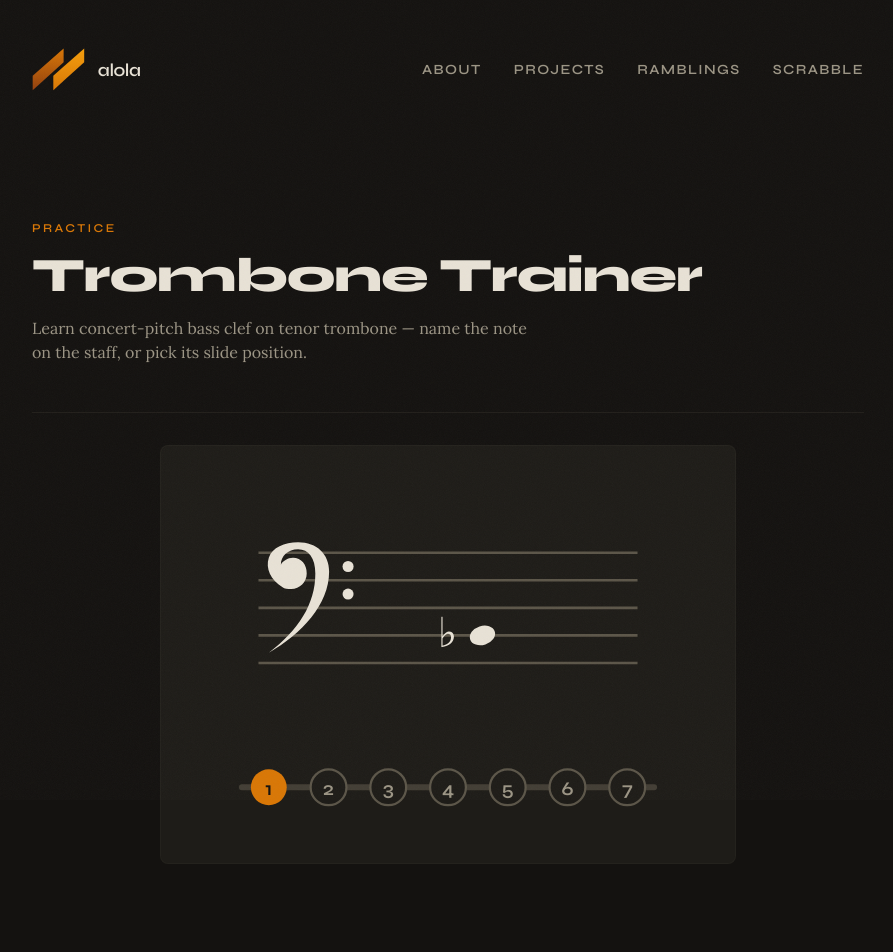
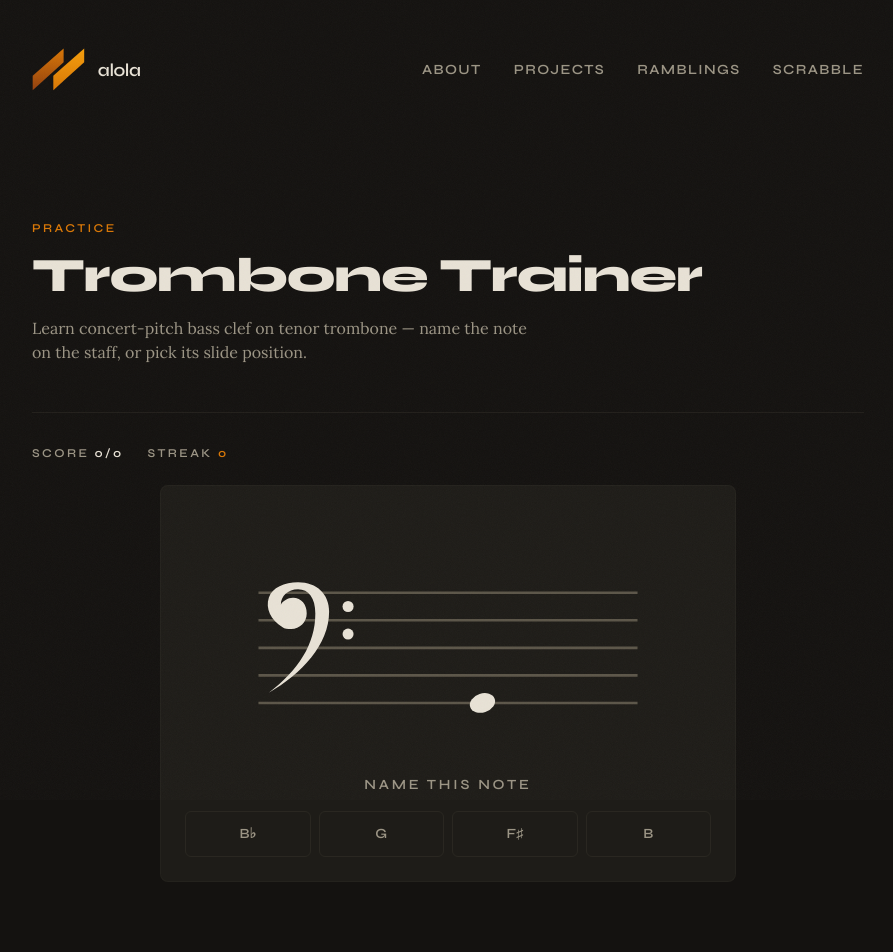
Before and after one commit to grim8634/alola, a Nuxt app: page /trombone in a window 1280 px wide. Shown: the top 952 px of the page, without its empty margins (192-1085 px from the left). Built offline with nearby package versions, Linux system fonts and the light colour scheme.

Commit message:
feat(trombone): quiz loop with score, streak and slide feedback
Co-Authored-By: Claude Sonnet 5 <noreply@anthropic.com>

```diff
--- a/app/pages/trombone.vue
+++ b/app/pages/trombone.vue
@@ -1,9 +1,51 @@
 <script setup lang="ts">
-import { NOTES } from '~/utils/trombone/positions'
+import { createQuiz, type Question } from '~/utils/trombone/quiz'
 
 useHead({ title: 'Trombone Trainer — Graeme Lawton' })
 
-const demoNote = NOTES.find(n => n.id === 'Bb2')!
+const quiz = createQuiz()
+const question = ref<Question>(quiz.next())
+const selected = ref<string | null>(null)
+const isCorrect = ref(false)
+const correct = ref(0)
+const total = ref(0)
+const streak = ref(0)
+
+const prompt = computed(() =>
+  question.value.mode === 'name' ? 'Name this note' : 'Which slide position?',
+)
+
+const ORDINALS = ['', '1st', '2nd', '3rd', '4th', '5th', '6th', '7th']
+const answerText = computed(() => {
+  const n = question.value.note
+  return `${n.display} — ${ORDINALS[n.position]} position`
+})
+
+function answer(choice: string) {
+  if (selected.value !== null) return
+  selected.value = choice
+  isCorrect.value = quiz.submit(question.value, choice)
+  total.value++
+  if (isCorrect.value) {
+    correct.value++
+    streak.value++
+  } else {
+    streak.value = 0
+  }
+}
+
+function nextQuestion() {
+  selected.value = null
+  question.value = quiz.next()
+}
+
+function buttonClass(choice: string) {
+  if (selected.value === null)
+    return 'text-ink-muted hover:text-ink border border-ink-faint/20 hover:border-accent/50 cursor-pointer'
+  if (choice === question.value.answer) return 'bg-accent text-surface'
+  if (choice === selected.value) return 'text-red-400 border border-red-400/40'
+  return 'text-ink-faint border border-ink-faint/10'
+}
 </script>
 
 <template>
@@ -24,12 +66,57 @@ const demoNote = NOTES.find(n => n.id === 'Bb2')!
 
     <div class="h-px bg-ink-faint/20 rule-reveal reveal-d2" />
 
-    <!-- Demo (replaced by quiz in Task 5) -->
-    <div class="pt-8 pb-16 reveal reveal-d3">
+    <!-- Score row -->
+    <div class="flex gap-6 pt-8 pb-6 font-display text-xs font-semibold uppercase tracking-[0.2em] reveal reveal-d3">
+      <span class="text-ink-muted">Score <span class="text-ink">{{ correct }}/{{ total }}</span></span>
+      <span class="text-ink-muted">Streak <span class="text-accent">{{ streak }}</span></span>
+    </div>
+
+    <!-- Quiz card -->
+    <!-- ClientOnly: the question is picked with Math.random() at setup time, so
+         server and client would otherwise render different questions and Vue
+         would report a hydration mismatch. -->
+    <div class="pb-16 reveal reveal-d4">
+      <ClientOnly>
       <div class="bg-surface-raised border border-ink-faint/10 rounded-lg p-6 max-w-xl mx-auto">
-        <TromboneStaff :note="demoNote" />
-        <TromboneSlide :highlight="demoNote.position" class="mt-6" />
+        <TromboneStaff :note="question.note" />
+
+        <p class="font-display text-sm font-semibold uppercase tracking-[0.2em] text-ink-muted text-center mt-6 mb-4">
+          {{ prompt }}
+        </p>
+
+        <!-- Answer buttons -->
+        <div
+          class="grid gap-2"
+          :class="question.mode === 'name' ? 'grid-cols-2 sm:grid-cols-4' : 'grid-cols-4 sm:grid-cols-7'"
+        >
+          <button
+            v-for="choice in question.choices"
+            :key="choice"
+            class="font-display text-sm font-semibold px-3 py-3 rounded-md transition-colors touch-manipulation"
+            :class="buttonClass(choice)"
+            @click="answer(choice)"
+          >
+            {{ choice }}
+          </button>
+        </div>
+
+        <!-- Feedback -->
+        <div v-if="selected !== null" class="mt-6 text-center">
+          <p class="font-display font-semibold" :class="isCorrect ? 'text-accent' : 'text-red-400'">
+            {{ isCorrect ? 'Correct!' : 'Not quite' }}
+          </p>
+          <p class="font-body text-ink-muted mt-1">{{ answerText }}</p>
+          <TromboneSlide :highlight="question.note.position" class="mt-4" />
+          <button
+            class="font-display text-xs font-semibold uppercase tracking-[0.2em] px-6 py-3 mt-4 rounded-md bg-accent text-surface hover:bg-accent-light transition-colors touch-manipulation"
+            @click="nextQuestion"
+          >
+            Next
+          </button>
+        </div>
       </div>
+      </ClientOnly>
     </div>
   </div>
 </template>
```
